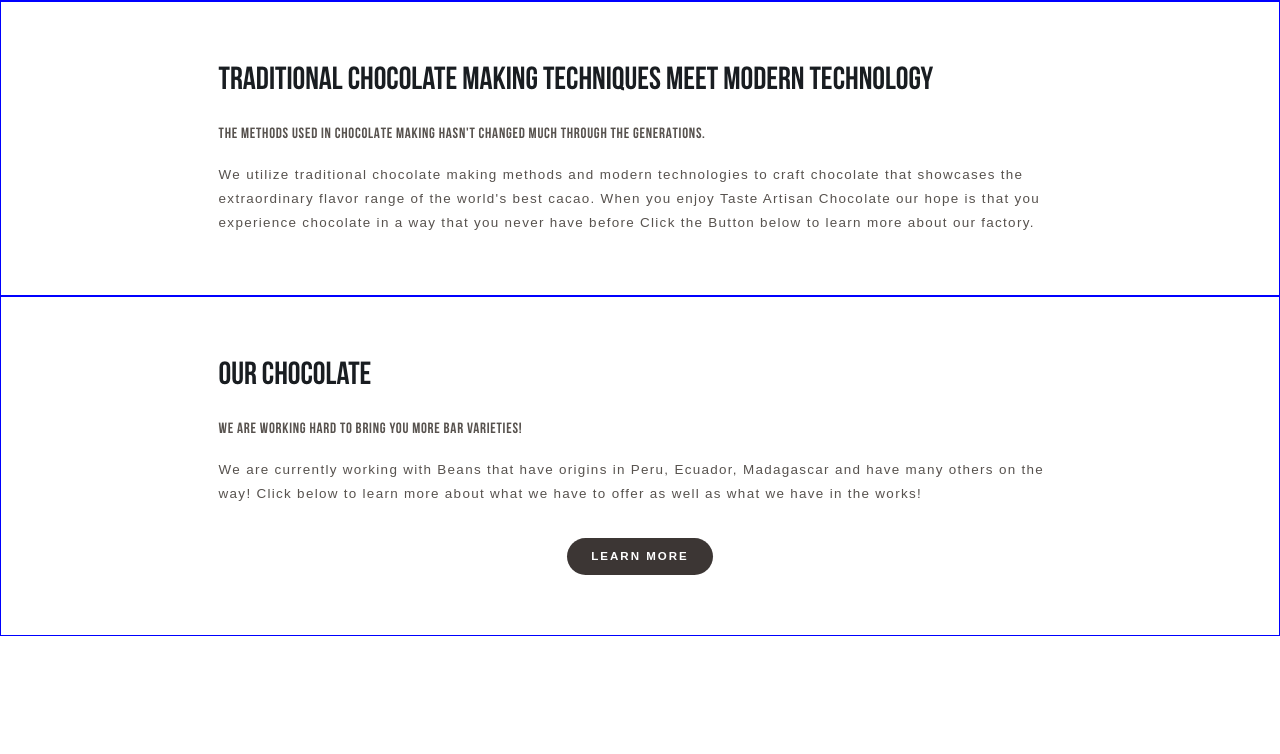
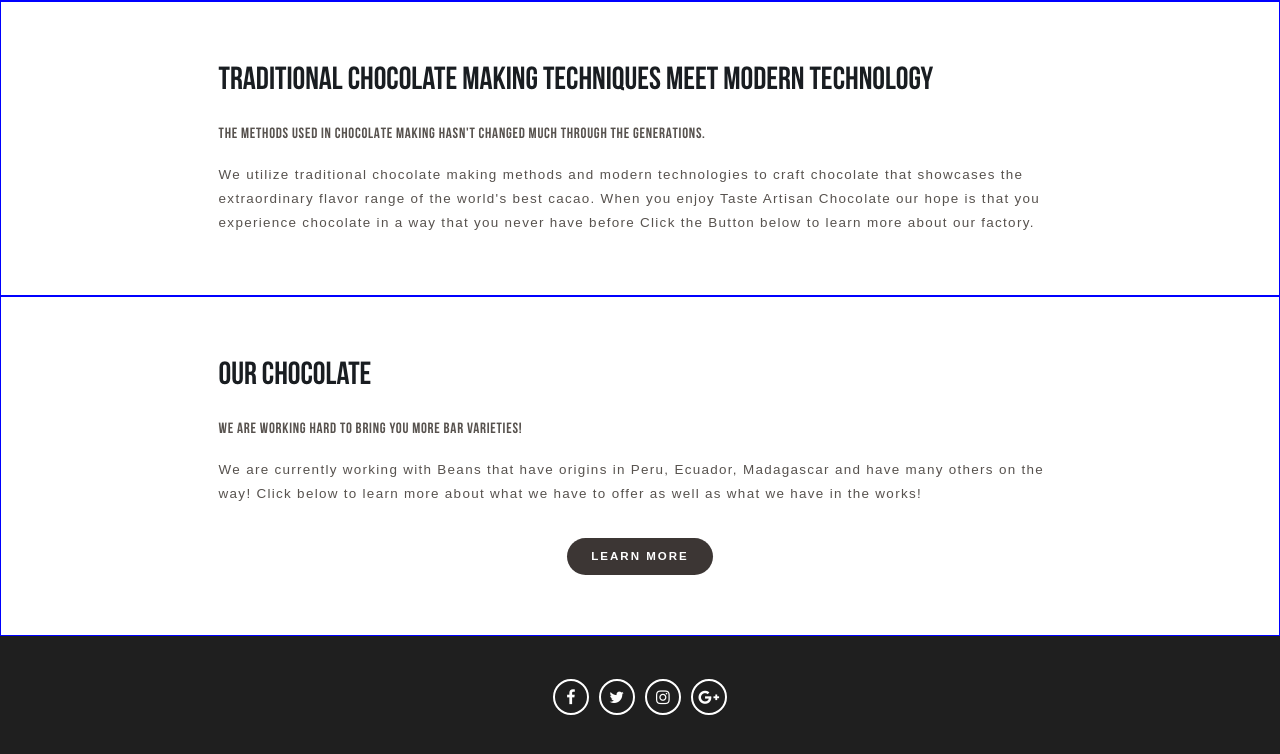
Before and after one commit to nkaleigh/Taste-Clone, a website: page public/index.html in a window 1280 px wide. Shown: the part 766-1520 px from the top of the page. Before the commit the page ends 1402 px from the top, so only its background shows below. Drawn offline with nearby package versions, Linux system fonts and the light colour scheme; some packages are replaced by stand-ins of ours.

Commit message:
social media

```diff
--- a/public/index.html
+++ b/public/index.html
@@ -9,6 +9,7 @@
     <link rel="stylesheet" href="./styles/home.css">
     <link rel="stylesheet" href="./styles/products.css">
     <link rel="stylesheet" href="./styles/news.css">
+    <link rel="stylesheet" href="https://maxcdn.bootstrapcdn.com/font-awesome/4.7.0/css/font-awesome.min.css">
     <title>Taste Artisan Chocolate</title>
 </head>
 
--- a/public/styles/home.css
+++ b/public/styles/home.css
@@ -174,6 +174,65 @@
     letter-spacing: 2px;
 }
 
+.pre-footer {
+    width: auto;
+    height: auto;
+    padding: 43px 20px;
+    background-color: #1f1f1f;
+    /* font-size: 15px; */
+    line-height: 1.6em;
+    letter-spacing: .4px;
+     /* color: #c9c9c9;  */
+     color: white;
+     -webkit-font-smoothing: antialiased;
+         /* margin-left: 17px;
+    margin-right: 17px; */
+}
+
+.pre-footer-inner {
+    width: auto;
+    height: auto;
+    display: flex;
+    justify-content: center;
+    /* background: red; */
+}
+
+.social-media-border {
+border-color: #fff;
+    margin: 0 5px;
+    width: 36px;
+    height: 36px;
+        border: 2px solid;
+    box-sizing: border-box;
+        border-radius: 50%;
+    text-decoration: none;
+    background: transparent;
+    display: flex;
+    justify-content: center;
+    align-items: center;
+}
+
+.fa-facebook {
+     /* font-size: 2em;  */
+    text-align: center;
+}
+
+.fa-facebook:hover {
+        color: #191d21;
+}
+.fa-twitter {
+    text-align: center;
+
+}
+.fa-instagram {
+    text-align: center;
+
+}
+.fa-google-plus {
+     text-align: center;
+
+}
+
 @media (min-width: 640px) {
     .main-header {
         height: 110px;
--- a/public/views/home.html
+++ b/public/views/home.html
@@ -66,7 +66,20 @@
             </div>
         </div>
         <div class="pre-footer">
-            <div class="pre-footer-inner"></div>
+            <div class="pre-footer-inner">
+                <div class="social-media-border">
+                     <i class="fa fa-facebook" aria-hidden="true"></i>
+                </div>
+                <div class="social-media-border">
+                     <i class="fa fa-twitter" aria-hidden="true"></i>
+                </div>
+                <div class="social-media-border">
+                     <i class="fa fa-instagram" aria-hidden="true"></i>
+                </div>
+                <div class="social-media-border">
+                     <i class="fa fa-google-plus" aria-hidden="true"></i>
+                </div>
+            </div>
         </div>
         <footer class="footer" fole="contentinfo">
             <div class="footer-inner">
```
